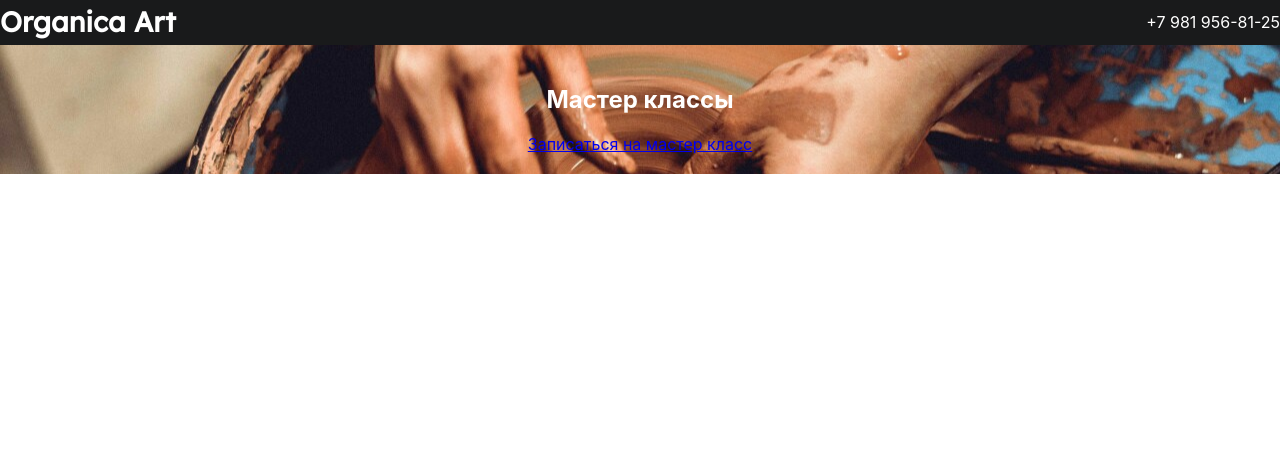
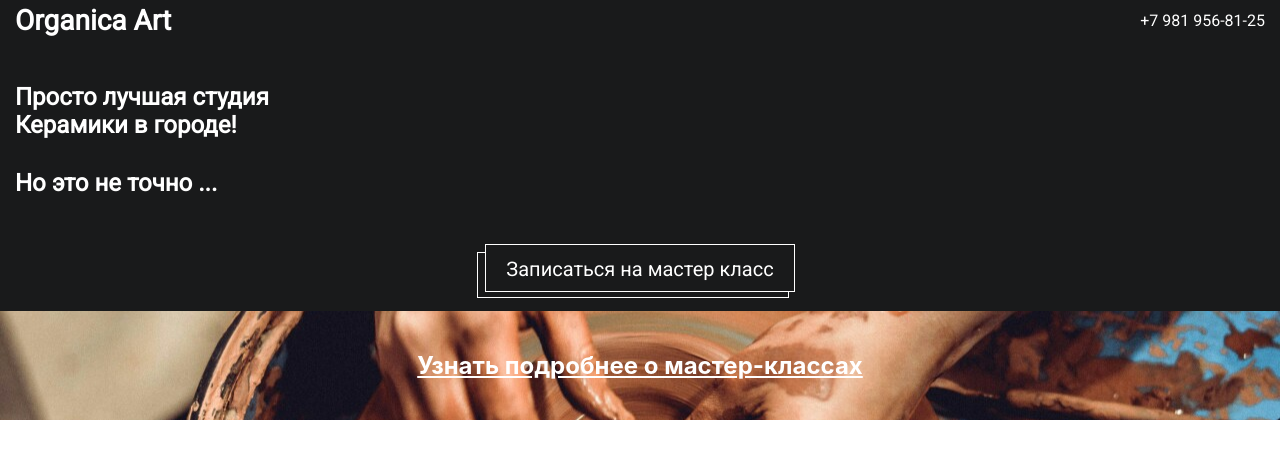
Before and after one commit to any-p/ceramic-craft-store, a React (Create React App) app: page / in a window 1280 px wide. Shown: the top 458 px of the page. Built offline with nearby package versions, Linux system fonts and the light colour scheme.

Commit message:
7 up design

```diff
--- a/public/index.html
+++ b/public/index.html
@@ -9,7 +9,7 @@
       name="description"
       content="Organica Art Керамическая студия"
     />
-    <link href="https://fonts.googleapis.com/css?family=Lexend+Deca&display=swap" rel="stylesheet">
+    <link href="https://fonts.googleapis.com/css?family=Roboto&display=swap" rel="stylesheet">
     <link rel="apple-touch-icon" href="logo192.png" />
     <!--
       manifest.json provides metadata used when your web app is installed on a
--- a/src/App.jsx
+++ b/src/App.jsx
@@ -5,8 +5,7 @@ import Header from './Header';
 import MasterClass from './scenes/MasterClass';
 import './App.css';
 
-function App() {
-  return (
+const App = () => (
   <Router>
     <div className="App">
       <Header />
@@ -16,6 +15,5 @@ function App() {
     </div>
   </Router>
 );
-}
 
 export default memo(App);
--- a/src/Header/Header.css
+++ b/src/Header/Header.css
@@ -8,7 +8,7 @@
   display: flex;
   align-items: center;
   flex-direction: row;
-  padding: 4px 0 6px 0;
+  padding: 4px 15px 6px;
   background: #191a1b;
   justify-content: space-between;
 }
@@ -16,12 +16,13 @@
 .app-header__logo {
   margin: 0;
   font-size: 28px;
-  font-family: 'Lexend Deca', sans-serif;
+  font-family: 'Roboto', sans-serif;
 }
 
 .app-header__link {
   color: #fff;
   text-decoration: none;
+  font-family: 'Roboto', sans-serif;
 }
 
 @keyframes App-logo-spin {
--- a/src/Header/index.jsx
+++ b/src/Header/index.jsx
@@ -2,8 +2,7 @@ import React, { memo } from 'react';
 import { Link } from 'react-router-dom';
 import './Header.css';
 
-function Header() {
-  return (
+const Header = () => (
   <header className="app-header">
     <Link to="/" className="app-header__link">
       <h1 className="app-header__logo">Organica Art</h1>
@@ -18,6 +17,5 @@ function Header() {
     </a>
   </header>
 );
-}
 
 export default memo(Header);
--- a/src/InfoSection/InfoSection.css
+++ b/src/InfoSection/InfoSection.css
@@ -5,9 +5,67 @@
     background-size: 100%;
     background-repeat: no-repeat;
     background-position: center center;
-    padding: 20px 0 20px;
+    padding: 20px 15px 20px;
 }
 
 .info-section__text {
     color: #fff;
 }
+
+.dark-section {
+    background: #191a1b;
+    padding: 40px 15px 20px;
+}
+
+.dark-section__text {
+    color: #fff;
+    margin: 0;
+    font-family: 'Roboto', sans-serif;
+}
+
+.light-btn_primary {
+    background: transparent;
+    border: none;
+    cursor: pointer;
+    padding: 10px 0px 10px;
+    position: relative;
+}
+
+.light-btn_primary::before {
+    content: '';
+    background: transparent;
+    box-shadow: 0 0 0 1px white;
+    width: 100%;
+    position: absolute;
+    height: 100%;
+    left: -7px;
+    top: 6px;
+}
+
+.light-btn__text_primary {
+    font-size: 20px;
+    font-family: 'Roboto', sans-serif;
+    padding: 12px 20px 10px;
+    background: #191a1b;
+    z-index: 10;
+    color: #fff;
+    position: relative;
+    border: 1px solid #fff;
+}
+
+.m-t-30 {
+    margin-top: 30px;
+}
+
+.m-t-50 {
+    margin-top: 50px;
+}
+
+.centralize {
+    display: flex;
+    justify-content: center;
+}
+
+.row {
+    padding: 0 15px;
+}
--- a/src/InfoSection/index.jsx
+++ b/src/InfoSection/index.jsx
@@ -2,13 +2,23 @@ import React, { memo } from 'react';
 import { Link } from 'react-router-dom';
 import './InfoSection.css';
 
-function InfoSection() {
-  return (
+const InfoSection = () => (
+  <>
+    <section className="dark-section">
+      <h1 className="dark-section__text">Просто лучшая студия <br/> Керамики в городе!</h1>
+      <h2 className="dark-section__text m-t-30">Но это не точно ...</h2>
+      <div className="centralize">
+        <button type="button" className="light-btn_primary m-t-50">
+          <span className="light-btn__text_primary">Записаться на мастер класс</span>
+        </button>
+      </div>
+    </section>
     <section className="info-section">
-      <h1 className="info-section__text">Мастер классы</h1>
-      <Link to="/master-class/">Записаться на мастер класс</Link>
+      <Link to="/master-class/" className="info-section__text">
+        <h1 >Узнать подробнее о мастер-классах</h1>
+      </Link>
     </section>
-  );
-}
+  </>
+);
 
 export default memo(InfoSection);
--- a/src/scenes/MasterClass/index.jsx
+++ b/src/scenes/MasterClass/index.jsx
@@ -1,7 +1,9 @@
 import React, { memo } from "react" ;
 
-const MasterClass =() => (
-    <h1>Мастер Классы</h1>
+const MasterClass = () => (
+    <main className="row">
+        <h1>Мастер Классы</h1>
+    </main>
 )
 
 export default memo(MasterClass);
```
Lines whose indentation alone changed are shown as unchanged.
